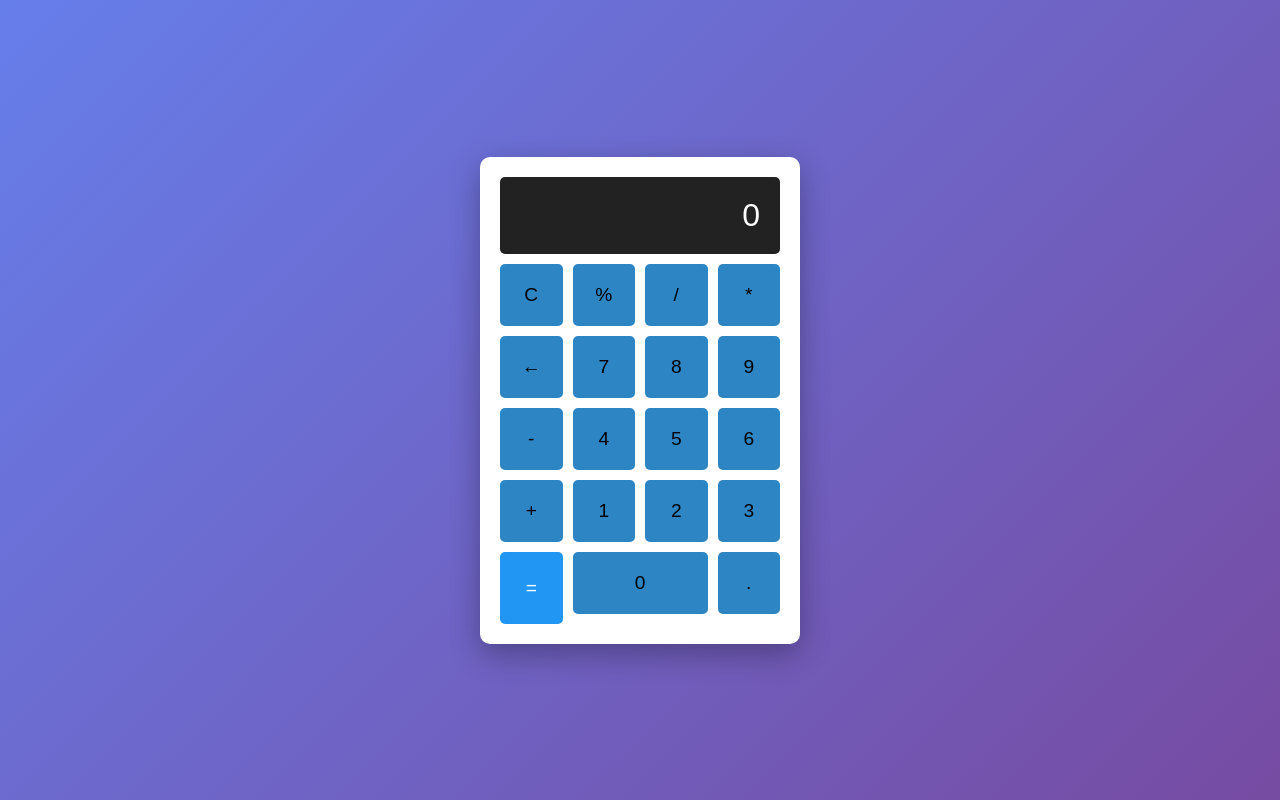
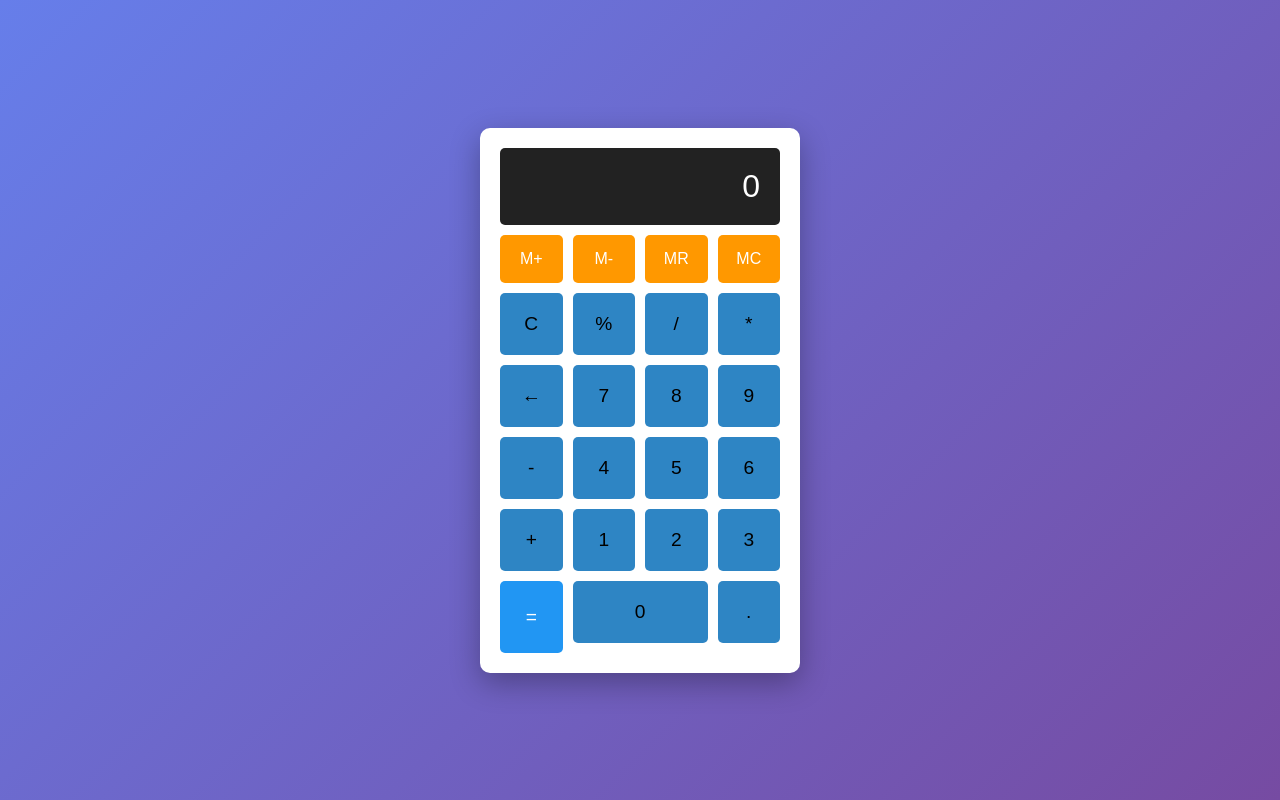
Before and after one commit to vincentLu96/calculator-app, a plain HTML site: page index.html in a window 1280 px wide. Drawn offline with Linux system fonts and the light colour scheme.

Commit message:
Add memory buttons UI

```diff
--- a/index.html
+++ b/index.html
@@ -9,6 +9,13 @@
 <body>
     <div class="calculator">
         <div class="display" id="display">0</div>
+        <!-- 新增記憶功能區 -->
+    <div class="memory-buttons">
+        <button onclick="memoryAdd()" class="memory-btn">M+</button>
+        <button onclick="memorySubtract()" class="memory-btn">M-</button>
+        <button onclick="memoryRecall()" class="memory-btn">MR</button>
+        <button onclick="memoryClear()" class="memory-btn">MC</button>
+    </div>
         <div class="buttons">
             <button onclick="clearDisplay()">C</button>
             <button onclick="calculatePercentage()">%</button>
--- a/style.css
+++ b/style.css
@@ -70,3 +70,29 @@ button:active {
 .zero {
     grid-column: span 2;
 }
+
+.memory-buttons {
+    display: grid;
+    grid-template-columns: repeat(4, 1fr);
+    gap: 10px;
+    margin-bottom: 10px;
+}
+
+.memory-btn {
+    padding: 15px;
+    font-size: 1em;
+    background: #ff9800;
+    color: white;
+    border: none;
+    border-radius: 5px;
+    cursor: pointer;
+    transition: all 0.3s;
+}
+
+.memory-btn:hover {
+    background: #f57c00;
+}
+
+.memory-btn:active {
+    transform: scale(0.95);
+}
```
